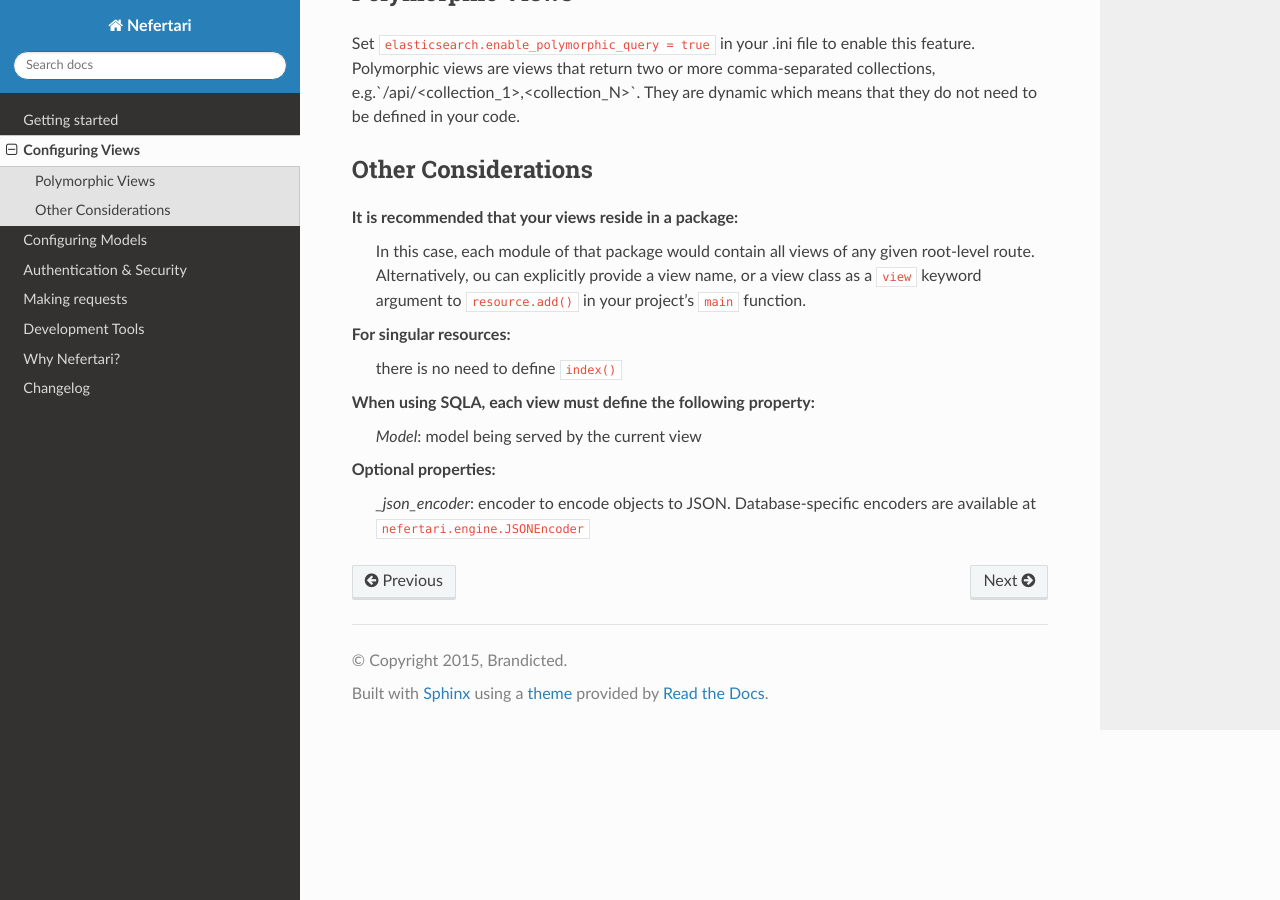
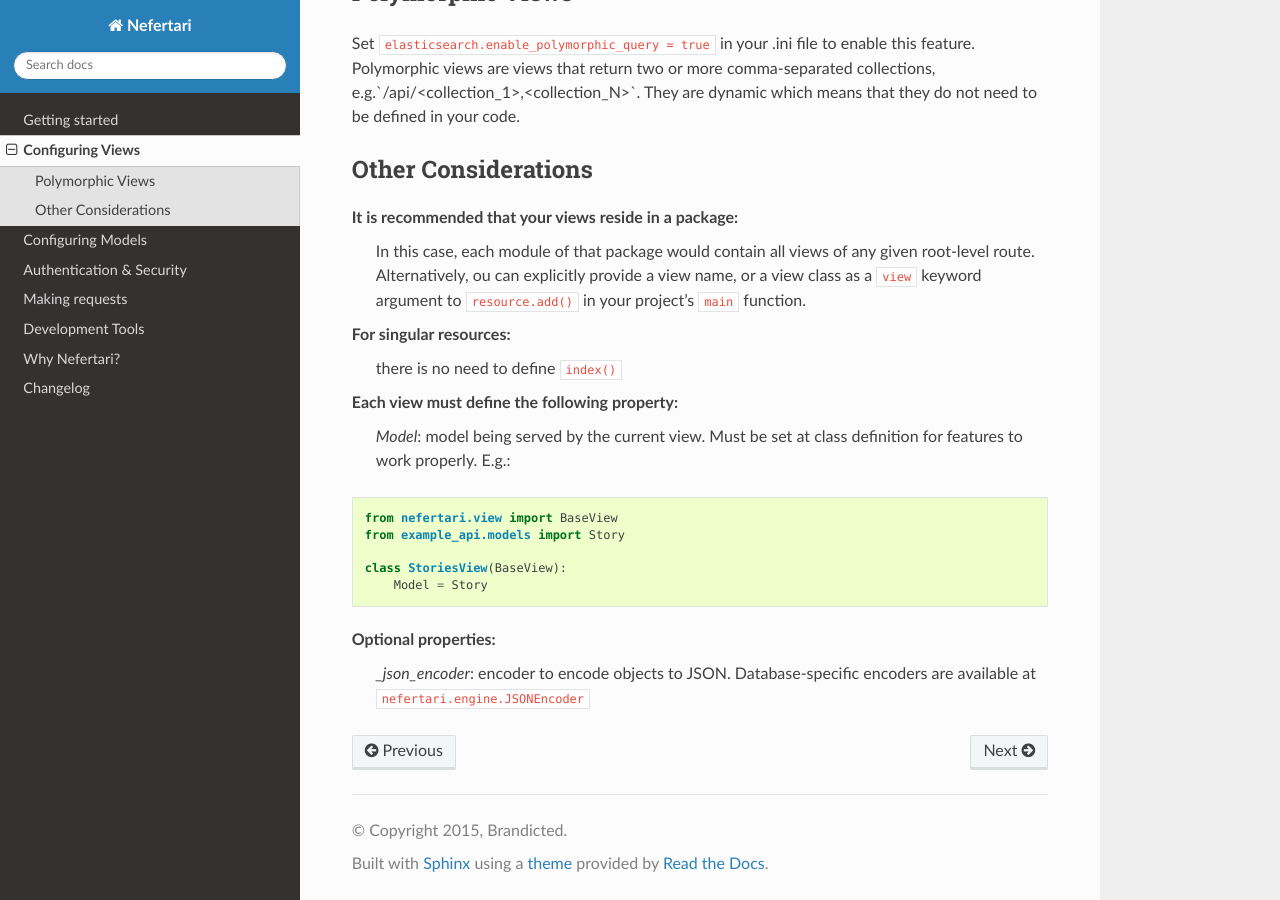
Before and after one commit to ramses-tech/nefertari, a Sphinx documentation site: the page built from docs/source/views.rst, in a window 1280 px wide and 900 px high, scrolled down 1214 px. Built offline with Sphinx 7.4.7 and the Read the Docs theme 2.0.0, drawn with Linux system fonts in a browser that asks for light colours.

Commit message:
Update docs

```diff
--- a/docs/source/views.rst
+++ b/docs/source/views.rst
@@ -74,8 +74,16 @@ It is recommended that your views reside in a package:
 For singular resources:
     there is no need to define ``index()``
 
-When using SQLA, each view must define the following property:
-    *Model*: model being served by the current view
+Each view must define the following property:
+    *Model*: model being served by the current view. Must be set at class definition for features to work properly. E.g.:
+
+.. code-block:: python
+
+    from nefertari.view import BaseView
+    from example_api.models import Story
+
+    class StoriesView(BaseView):
+        Model = Story
 
 Optional properties:
     *_json_encoder*: encoder to encode objects to JSON. Database-specific encoders are available at ``nefertari.engine.JSONEncoder``
```
